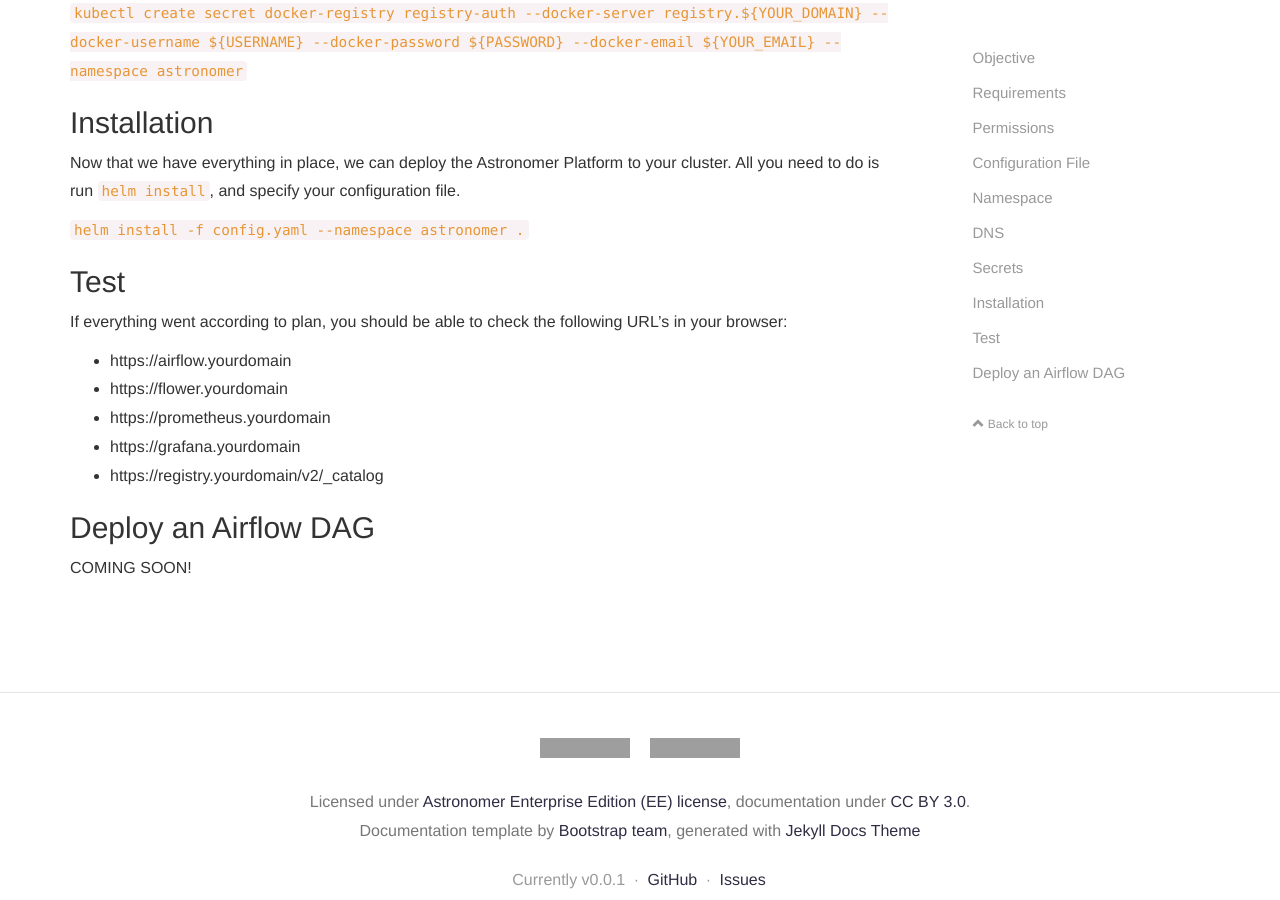
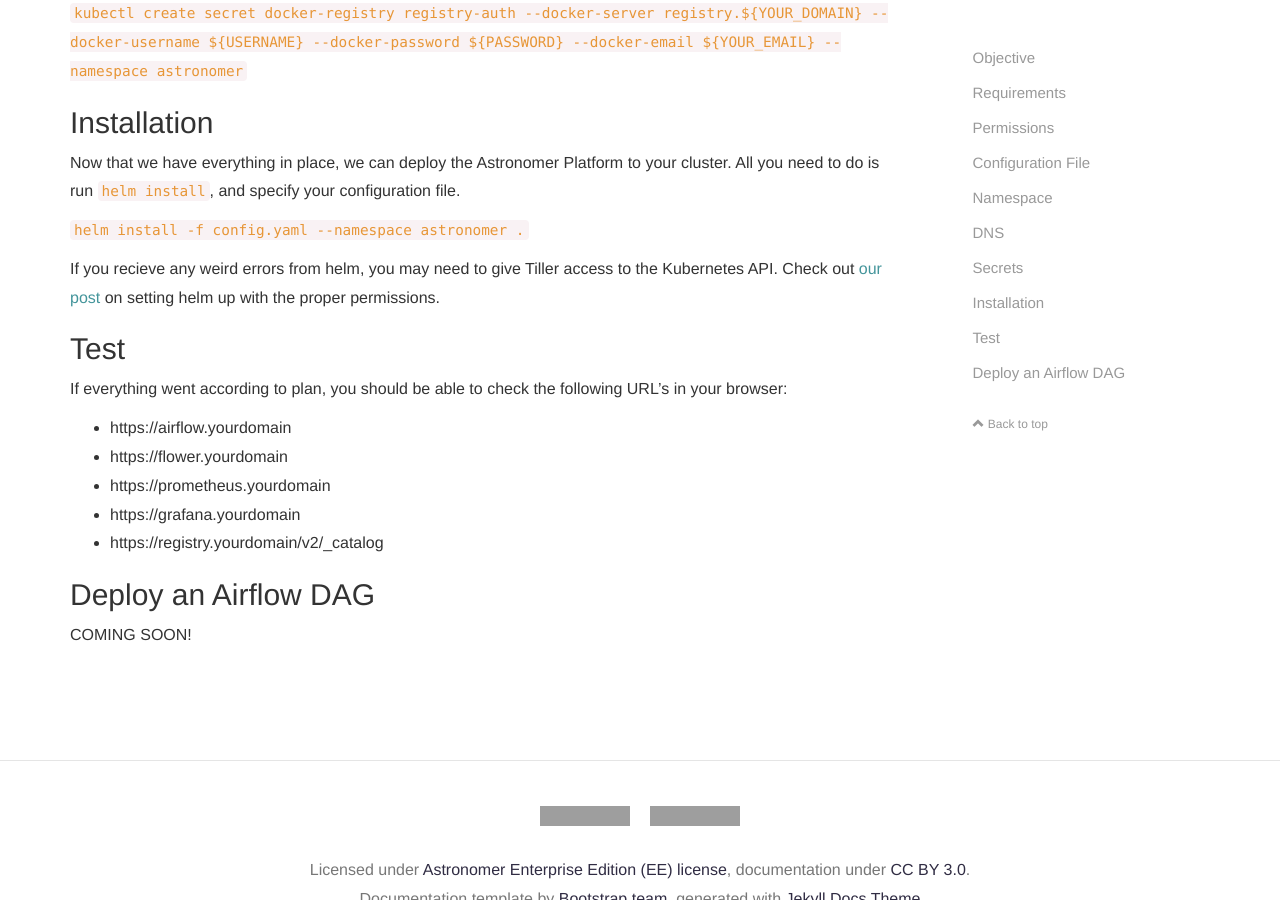
Before and after one commit to skynet/astronomer-ee, a Jekyll site: the page built from docs/pages/guides/google-cloud.md, in a window 1280 px wide and 900 px high, scrolled down 4647 px. Built offline with Jekyll 4.4.1, drawn with Linux system fonts in a browser that asks for light colours; nearby versions of some CDN libraries; comment, search, counter and statistics services are not loaded; grey boxes are pictures that could not be loaded.

Commit message:
Update with link to helm docs

```diff
--- a/docs/pages/guides/google-cloud.md
+++ b/docs/pages/guides/google-cloud.md
@@ -136,6 +136,8 @@ Now that we have everything in place, we can deploy the Astronomer Platform to y
 
 `helm install -f config.yaml --namespace astronomer .`
 
+If you recieve any weird errors from helm, you may need to give Tiller access to the Kubernetes API. Check out [our post](/guides/helm) on setting helm up with the proper permissions.
+
 ## Test
 
 If everything went according to plan, you should be able to check the following URL's in your browser:
```
